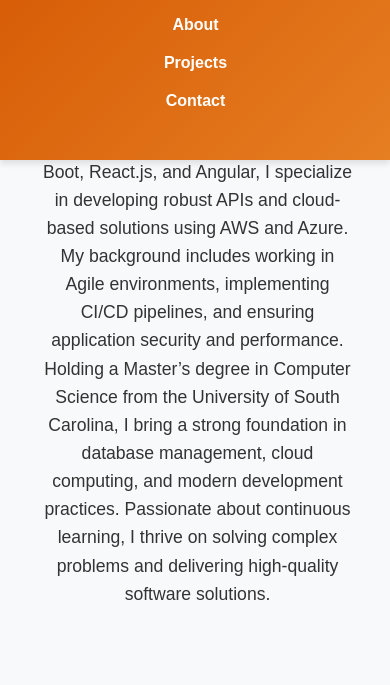
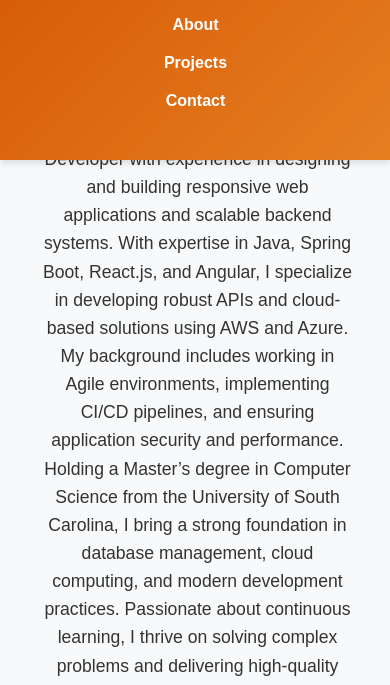
Before and after one commit to Ram-chevva/Ram-Chevva, a website: page index.html in a window 390 px wide. Shown: the part 151-836 px from the top of the page. Drawn offline with Linux system fonts and the light colour scheme.

Commit message:
Add style.css file

```diff
--- a/style.css
+++ b/style.css
@@ -64,6 +64,7 @@ nav ul li a:hover {
     padding: 100px 20px;
     text-align: center;
     transition: transform 0.3s;
+    margin-top: 80px; /* Added margin to account for the fixed header */
 }
 
 .section:hover {
@@ -78,6 +79,11 @@ h2 {
 p {
     font-size: 1.1em;
     line-height: 1.6;
+}
+
+/* About Section */
+#about {
+    padding-top: 120px; /* Adjusted to add space under the fixed header */
 }
 
 /* Project Section */
@@ -158,6 +164,7 @@ footer {
     }
     .section {
         padding: 80px 20px;
+        margin-top: 60px; /* Adjusted for smaller screen */
     }
     .project ul li {
         flex-direction: column;
```
